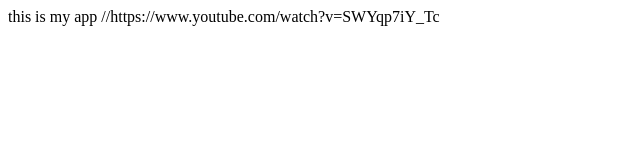
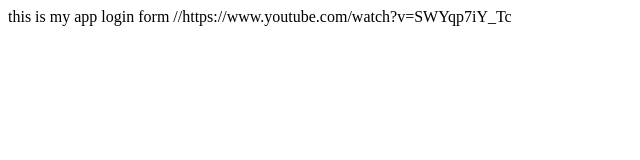
Before and after one commit to Irishcalypso/traversytutorial, a plain HTML site: page index.html in a window 1280 px wide. Shown: the whole page, without its empty margins (0-640 px from the left). Drawn offline with Linux system fonts and the light colour scheme.

Commit message:
login form

```diff
--- a/index.html
+++ b/index.html
@@ -1,7 +1,8 @@
 <html>
 <head></head>
 <title></title>
-<body>this is my app</body>
+<body>this is my app
+login form</body>
 
 
 
```
Also changed, not shown: login.html (added, +1 -0 lines), dir2/app2.js (added), log.txt (added).
